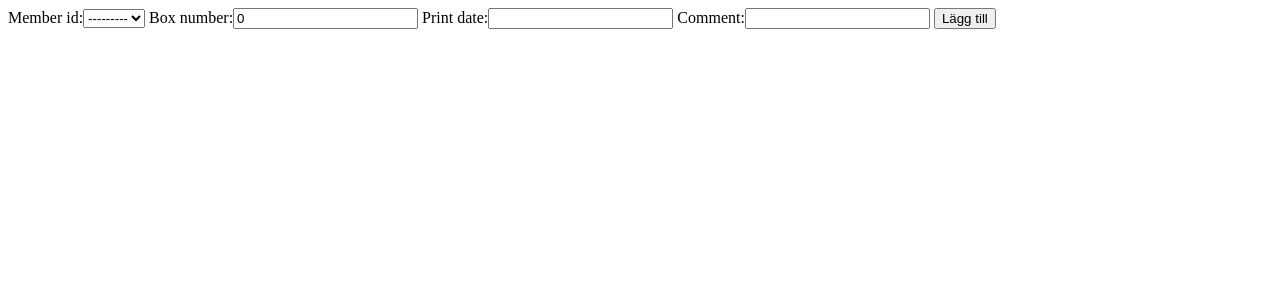
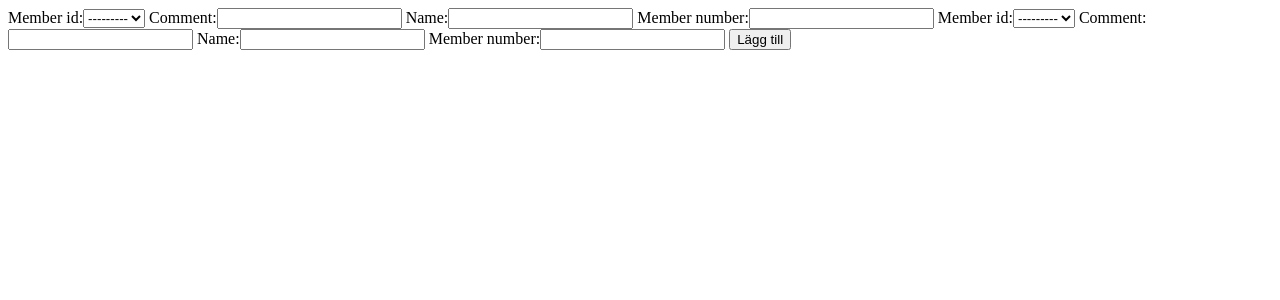
Before and after one commit to larlin/makerlabel, a Django app: template tagdatabase/tags/templates/tags/add.html in a window 1280 px wide. Shown: the top 300 px of the page. Run offline with Django 3.2, Linux system fonts and the light colour scheme; the template is opened without the code that fills it: values that come from a table or form of the project are taken from there, others are empty.

Commit message:
Now creates member from tag form and increments box numbers automatically.

```diff
--- a/tagdatabase/tags/forms.py
+++ b/tagdatabase/tags/forms.py
@@ -1,10 +1,71 @@
 from django.forms import ModelForm
+from django import forms
 from .models import Tag
 from .models import Member
 from django.forms.models import inlineformset_factory
+from django.utils import timezone
+from django.core.exceptions import ValidationError
 
 class TagForm(ModelForm):
+    # extra fields from Member...
+    name = forms.CharField(max_length=20, required=False)
+    member_number = forms.IntegerField(required=False)
+
+    def __init__(self, *args, **kwargs):
+        super(TagForm, self).__init__(*args, **kwargs)
+
+        self.fields['member_id'].required = False
+        self.fields['member_id'].blank = True
+        self.fields['member_id'].null = True
+
+
     class Meta:
         model = Tag
         #fields = '__all__'
-        exclude = ('visible', )
+        exclude = ('print_date', 'box_number', 'visible', )
+
+    def clean(self):
+        cleaned_data = super(TagForm, self).clean()
+        member = cleaned_data.get("member_id")
+        name = cleaned_data.get("name")
+        member_number = cleaned_data.get("member_number")
+
+        # If we don't have a member_id try to clean name and member_number
+        if member is None:
+            member = Member(name=name, member_number=member_number, box_num = 0)
+            print("Trying to clean:")
+            try:
+                member.full_clean()
+            except ValidationError as e:
+                print("raising valiation error")
+                msg = "Failed to create member, either select a old member or add data to create a new."
+                self.add_error('name', msg)
+                self.add_error('member_id', msg)
+            print("Member:")
+            print(member.__dict__)
+            # TODO: This is ugly and bad, setting id to trick the verfication
+            # of user in the case that member id is not set because we are
+            # creating a new member now.
+            member.id = 1
+            member.new_member = True
+            print(self.cleaned_data)
+            self.cleaned_data['member_id'] = member
+            print(self.cleaned_data)
+        else:
+            member.new_member = False
+
+        return cleaned_data
+
+    def save(self, commit=True):
+        print("After save")
+        tag = super(TagForm, self).save(commit=False)
+        tag.print_date = timezone.now()
+        tag.box_number = self.cleaned_data['member_id'].box_num
+        if self.cleaned_data['member_id'].new_member :
+            self.cleaned_data['member_id'].id = None
+        if commit:
+            self.cleaned_data['member_id'].box_num = self.cleaned_data['member_id'].box_num + 1
+            self.cleaned_data['member_id'].save()
+        tag.member_id = self.cleaned_data['member_id']
+        print(self.cleaned_data)
+        return super(TagForm, self).save(commit=commit)
--- a/tagdatabase/tags/models.py
+++ b/tagdatabase/tags/models.py
@@ -9,6 +9,7 @@ import tags
 
 class Member(models.Model):
     name = models.CharField(max_length=20)
+    member_number = models.IntegerField(default=0)
     box_num = models.IntegerField(default=0)
 
     def __unicode__( self ):
@@ -30,10 +31,10 @@ class Tag(models.Model):
     	return reverse('tags:details_long', args=[str(self.id)])
 
     def __unicode__( self ):
-        return "{0} {1}".format( self.box_number )
+        return "{0}".format( self.box_number )
 
     def __str__( self ):
-        return "{0} {1}".format( self.box_number )
+        return "{0}".format( self.box_number )
 
     sentinel = object()
     def generate_pdf(self, work_directory, template, destination=sentinel):
--- a/tagdatabase/tags/templates/tags/add.html
+++ b/tagdatabase/tags/templates/tags/add.html
@@ -2,6 +2,7 @@
 
 <form action="{% url 'tags:add' %}" method="post">
     {% csrf_token %}
+        {{ member_form }}
         {{ form }}
     <input type="submit" value="Lägg till" />
 </form>
```
Also changed, not shown: tagdatabase/tags/migrations/0006_member_member_number.py (added).
